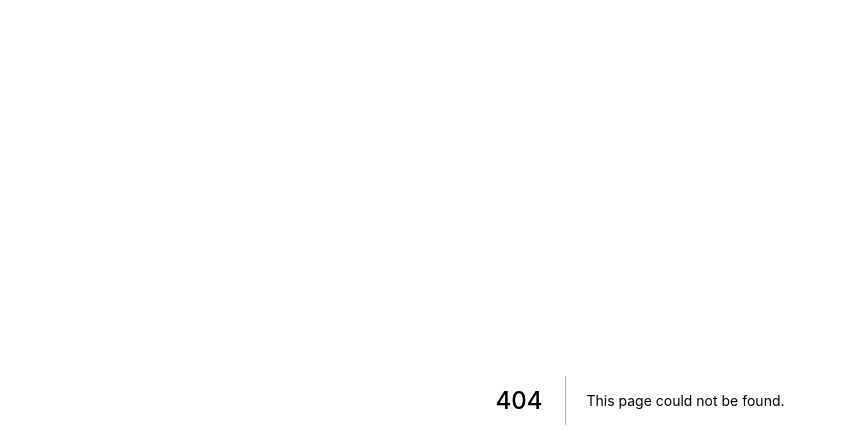
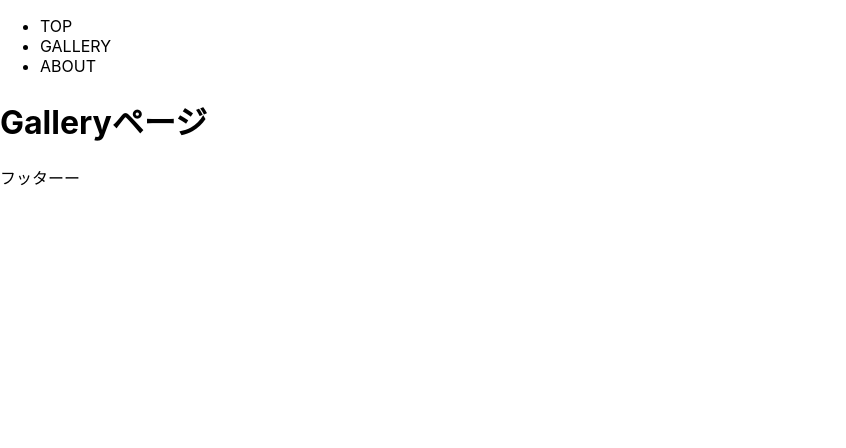
Before and after one commit to Bokoko33/nextjs-practice, a Next.js app: page /gallery in a window 1280 px wide. Before the commit this address had no page. Shown: the top 448 px of the page, without its empty margins (0-846 px from the left). Built offline with nearby package versions, Linux system fonts and the light colour scheme.

Commit message:
ページの大枠を作成

```diff
--- /dev/null
+++ b/components/common/footer.jsx
@@ -0,0 +1,7 @@
+export default function Footer() {
+  return (
+    <footer>
+      <p>フッターー</p>
+    </footer>
+  );
+}
--- /dev/null
+++ b/components/common/header.jsx
@@ -0,0 +1,25 @@
+import Link from 'next/link';
+
+export default function Header() {
+  const navigation = [
+    { name: 'TOP', href: '/' },
+    { name: 'GALLERY', href: '/gallery' },
+    { name: 'ABOUT', href: '/about' },
+  ];
+
+  return (
+    <header>
+      <nav>
+        <ul>
+          {navigation.map(({ name, href, id }) => (
+            <li key={id}>
+              <Link href={href}>
+                <a>{name}</a>
+              </Link>
+            </li>
+          ))}
+        </ul>
+      </nav>
+    </header>
+  );
+}
--- /dev/null
+++ b/components/layouts/layoutMain.jsx
@@ -0,0 +1,12 @@
+import Header from '../common/header';
+import Footer from '../common/footer';
+
+export default function layoutMain({ children }) {
+  return (
+    <>
+      <Header />
+      <div>{children}</div>
+      <Footer />
+    </>
+  );
+}
--- a/pages/_app.js
+++ b/pages/_app.js
@@ -1,7 +1,12 @@
-import '../styles/globals.css'
+import '../styles/globals.css';
+import LayoutMain from '../components/layouts/layoutMain';
 
 function MyApp({ Component, pageProps }) {
-  return <Component {...pageProps} />
+  return (
+    <LayoutMain>
+      <Component {...pageProps} />
+    </LayoutMain>
+  );
 }
 
-export default MyApp
+export default MyApp;
--- /dev/null
+++ b/pages/gallery/index.jsx
@@ -0,0 +1,7 @@
+export default function Gallery() {
+  return (
+    <>
+      <h1>Galleryページ</h1>
+    </>
+  );
+}
```
Also changed, not shown: pages/about/index.jsx (added, +7 -0 lines), pages/index.js (deleted, +0 -69 lines), pages/index.jsx (added, +8 -0 lines).
